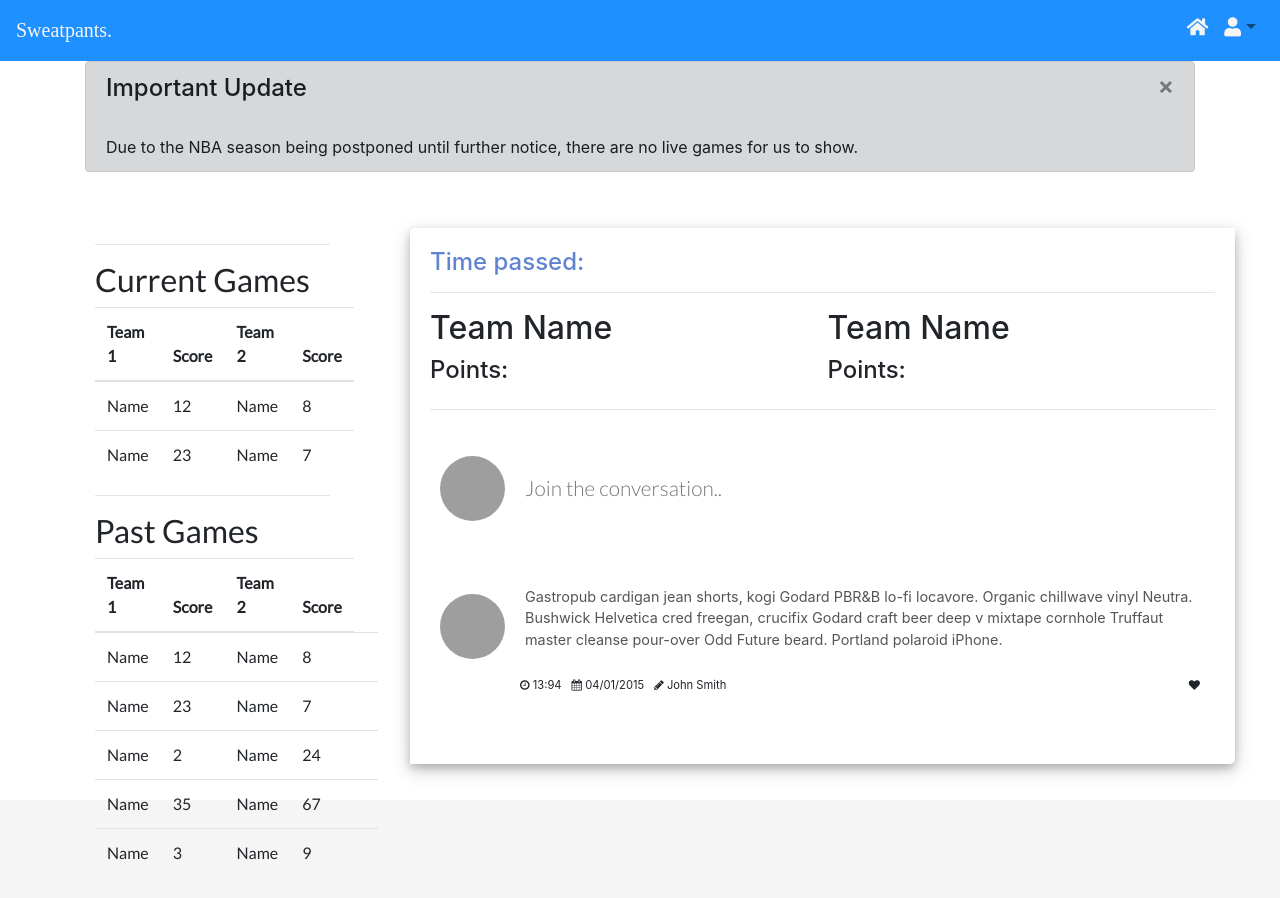
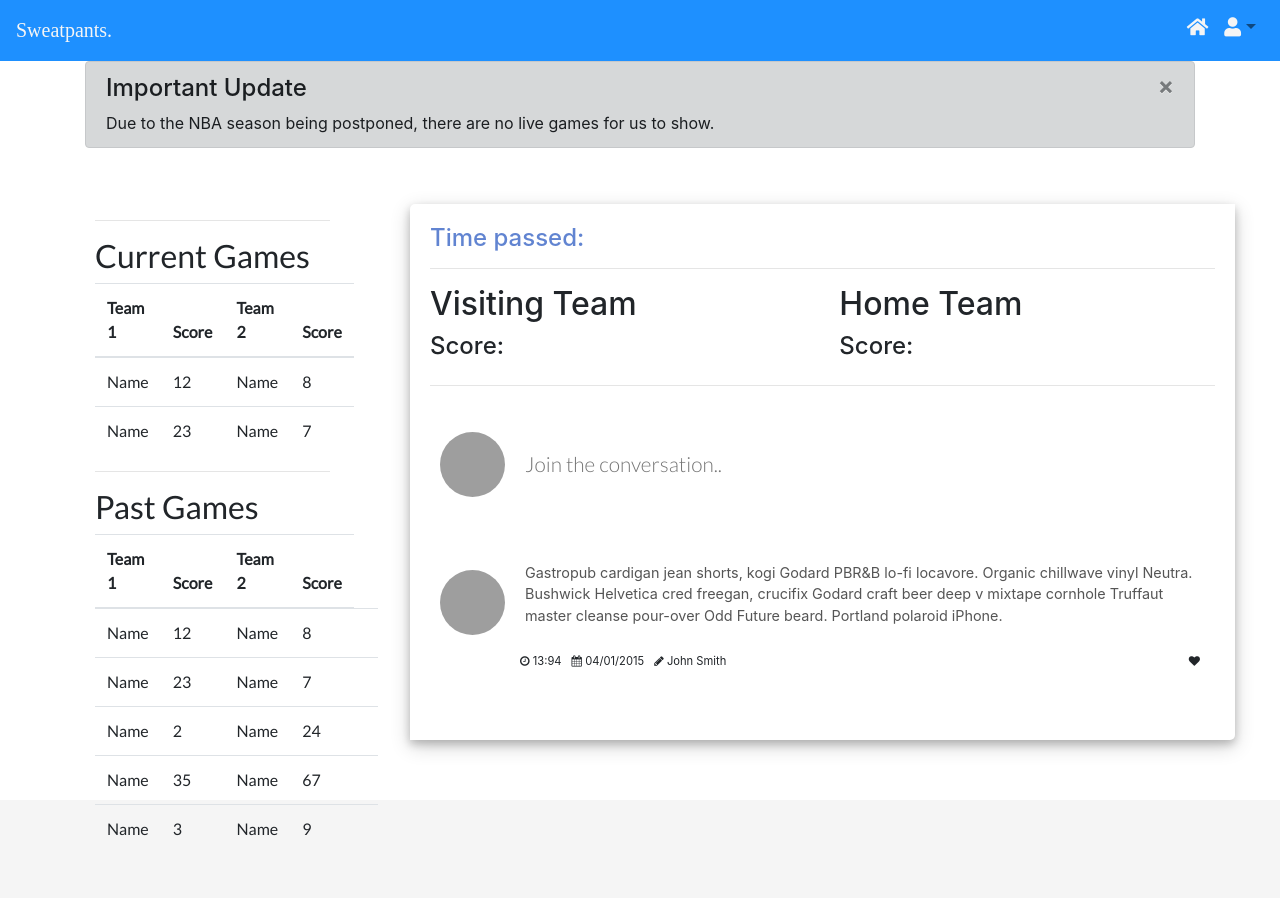
Before and after one commit to hanaadhami/sportsApp, a React (Create React App) app in the folder client/: page / in a window 1280 px wide. Shown: the top 898 px of the page. Built offline with nearby package versions, Linux system fonts and the light colour scheme; no server answers; grey boxes are pictures that could not be loaded; a web font is replaced by a local one.

Commit message:
Nba API updates

```diff
--- a/client/src/App.js
+++ b/client/src/App.js
@@ -7,13 +7,14 @@ import NoMatch from "./pages/NoMatch";
 import TopNav from "./components/TopNav";
 
 
+
 function App() {
+
   return (
       <Router>
 
         <>
           <TopNav />
-
             <Switch>
               <Route exact path="/" component={Home}/>
               <Route exact path="/signup" render={(props) => <Auth {...props} action="signup" />} />
@@ -21,7 +22,6 @@ function App() {
               <Route exact path="/profile" component={Profile} />
               <Route component={NoMatch} />
             </Switch>
-
         </>
 
       </Router>
--- a/client/src/components/NbaAlert/NbaAlert.js
+++ b/client/src/components/NbaAlert/NbaAlert.js
@@ -9,8 +9,7 @@ const NbaAlert = (props) => {
   return (
     <Alert color="dark" isOpen={visible} toggle={onDismiss}>
         <h4>Important Update</h4>
-          <br></br>
-        Due to the NBA season being postponed until further notice, there are no live games for us to show.
+        Due to the NBA season being postponed, there are no live games for us to show.
     </Alert>
   );
 }
--- a/client/src/pages/Home/Home.js
+++ b/client/src/pages/Home/Home.js
@@ -1,6 +1,6 @@
 import React, { Component } from "react";
 import PastGames from '../../components/PastGames';
-import { Container, Row, Col, Alert } from 'reactstrap';
+import { Container, Row, Col } from 'reactstrap';
 import API from "../../utils/API";
 import "./Home.scss";
 import NbaAlert from "../../components/NbaAlert/NbaAlert";
@@ -116,18 +116,18 @@ class Home extends Component {
                 }}>
                 <div className="team1ScoreSection">
                   <h2 className="team1">
-                    Team Name
+                    Visiting Team
                   </h2>
                   <h4>
-                    Points: <span className="team1Score"></span>
+                    Score: <span className="team1Score"></span>
                   </h4>
                   </div>
                 <div className="team2ScoreSection">
                   <h2 className="team2">
-                      Team Name
+                      Home Team
                     </h2>
                     <h4>
-                      Points: <span className="team2Score"></span>
+                      Score: <span className="team2Score"></span>
                     </h4>
                   </div>
                 </div>
```
